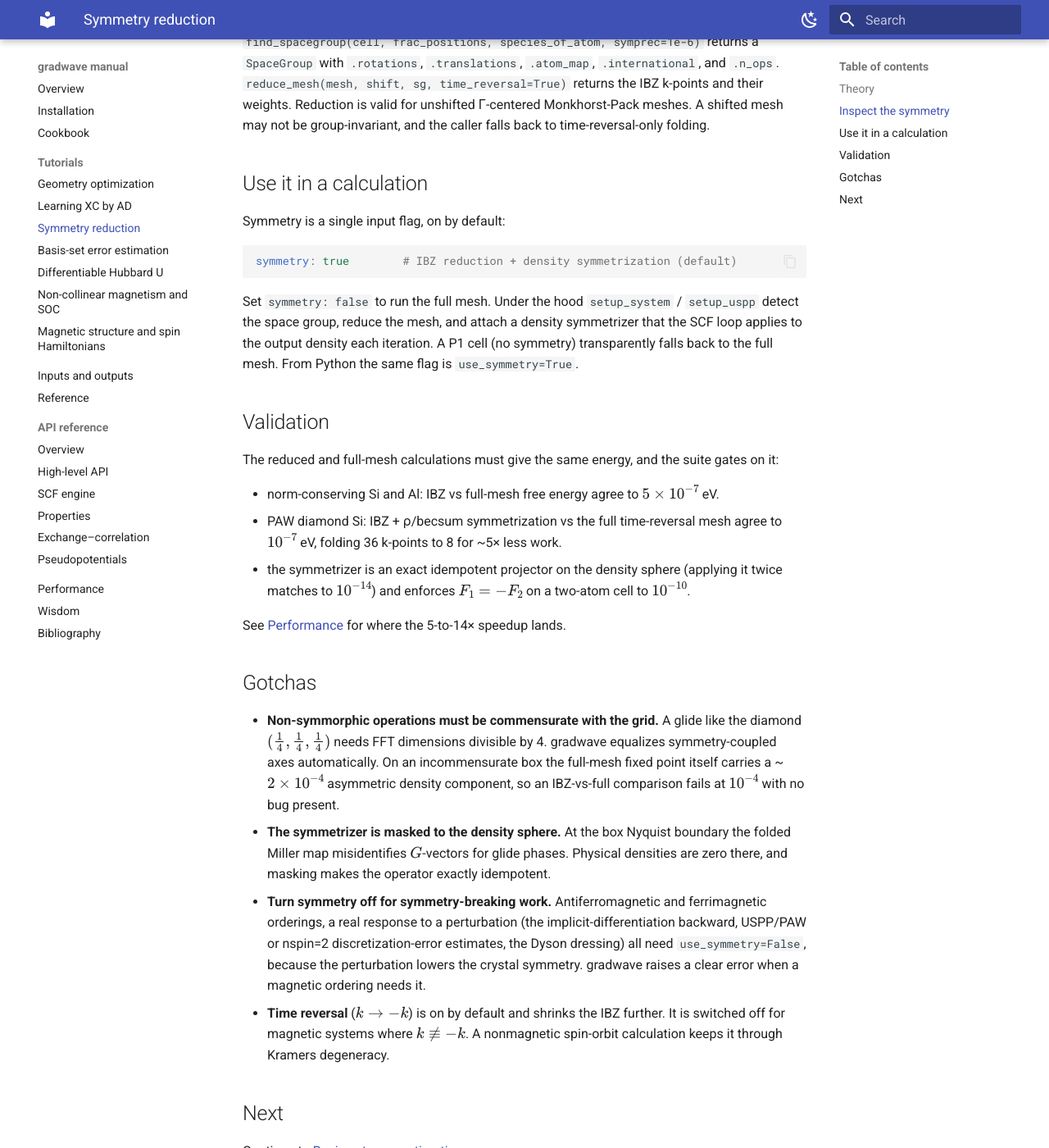
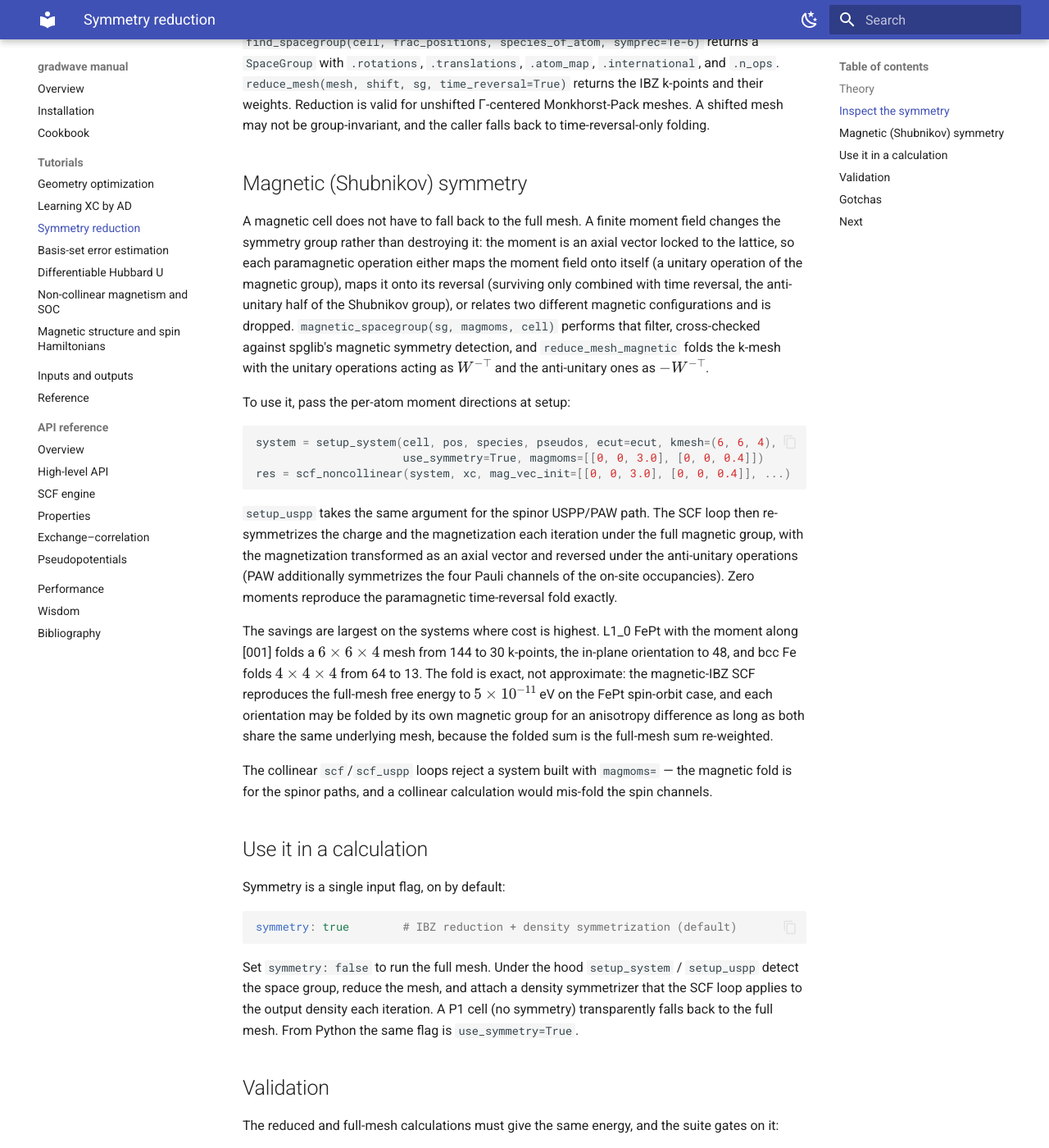
Before and after one commit to wladerer/gradwave, an MkDocs documentation site: the page built from docs/manual/symmetry.md, in a window 1280 px wide and 1400 px high, scrolled down 1336 px. Shown: the whole window at 82% size. Built offline with MkDocs 1.6.1 and Material for MkDocs 9.7.7, drawn with Linux system fonts in a browser that asks for light colours; some of the changed text lies outside the part shown.

Commit message:
docs: catch the manual and README up to the landed features
The audit found the paperwork one generation behind the code. Fixes:
- symmetry.md: document the magnetic (Shubnikov) symmetry path (magmoms=,
  measured folds, 5e-11 eV exactness) and retire the turn-symmetry-off
  advice for magnetic orderings.
- noncollinear-soc.md: the full-mesh fallback claim for magnetic cells is
  no longer true; point at the magnetic fold instead.
- performance.md: document the opt-in local-TF preconditioner and its
  measured slab iteration counts.
- io.md: document the relax.xyz extended-xyz trajectory output.
- README.md: refresh capabilities and scope fences (USPP/PAW now carries
  symmetry, spin forces/stress, SOC, +U, GPU batching; NC forces/stress
  remain nspin=1).
- ideas.md: the SCF/smearing/k-point error estimators listed as open are
  built and tested (postscf/convergence_error.py) - record that.

Co-Authored-By: Claude Fable 5 <noreply@anthropic.com>

````diff
--- a/docs/manual/symmetry.md
+++ b/docs/manual/symmetry.md
@@ -59,6 +59,47 @@ k-points and their weights. Reduction is valid for unshifted Γ-centered
 Monkhorst-Pack meshes. A shifted mesh may not be group-invariant, and the caller
 falls back to time-reversal-only folding.
 
+## Magnetic (Shubnikov) symmetry
+
+A magnetic cell does not have to fall back to the full mesh. A finite moment
+field changes the symmetry group rather than destroying it: the moment is an
+axial vector locked to the lattice, so each paramagnetic operation either maps
+the moment field onto itself (a unitary operation of the magnetic group), maps
+it onto its reversal (surviving only combined with time reversal, the
+anti-unitary half of the Shubnikov group), or relates two different magnetic
+configurations and is dropped. `magnetic_spacegroup(sg, magmoms, cell)` performs
+that filter, cross-checked against spglib's magnetic symmetry detection, and
+`reduce_mesh_magnetic` folds the k-mesh with the unitary operations acting as
+$W^{-\top}$ and the anti-unitary ones as $-W^{-\top}$.
+
+To use it, pass the per-atom moment directions at setup:
+
+```python
+system = setup_system(cell, pos, species, pseudos, ecut=ecut, kmesh=(6, 6, 4),
+                      use_symmetry=True, magmoms=[[0, 0, 3.0], [0, 0, 0.4]])
+res = scf_noncollinear(system, xc, mag_vec_init=[[0, 0, 3.0], [0, 0, 0.4]], ...)
+```
+
+`setup_uspp` takes the same argument for the spinor USPP/PAW path. The SCF loop
+then re-symmetrizes the charge and the magnetization each iteration under the
+full magnetic group, with the magnetization transformed as an axial vector and
+reversed under the anti-unitary operations (PAW additionally symmetrizes the
+four Pauli channels of the on-site occupancies). Zero moments reproduce the
+paramagnetic time-reversal fold exactly.
+
+The savings are largest on the systems where cost is highest. L1_0 FePt with the
+moment along [001] folds a $6\times6\times4$ mesh from 144 to 30 k-points, the
+in-plane orientation to 48, and bcc Fe folds $4\times4\times4$ from 64 to 13.
+The fold is exact, not approximate: the magnetic-IBZ SCF reproduces the
+full-mesh free energy to $5\times10^{-11}$ eV on the FePt spin-orbit case, and
+each orientation may be folded by its own magnetic group for an anisotropy
+difference as long as both share the same underlying mesh, because the folded
+sum is the full-mesh sum re-weighted.
+
+The collinear `scf`/`scf_uspp` loops reject a system built with `magmoms=` —
+the magnetic fold is for the spinor paths, and a collinear calculation would
+mis-fold the spin channels.
+
 ## Use it in a calculation
 
 Symmetry is a single input flag, on by default:
@@ -97,14 +138,19 @@ See [Performance](performance.md) for where the 5-to-14× speedup lands.
 - **The symmetrizer is masked to the density sphere.** At the box Nyquist boundary
   the folded Miller map misidentifies $G$-vectors for glide phases. Physical
   densities are zero there, and masking makes the operator exactly idempotent.
-- **Turn symmetry off for symmetry-breaking work.** Antiferromagnetic and
-  ferrimagnetic orderings, a real response to a perturbation (the implicit-differentiation
-  backward, USPP/PAW or nspin=2 discretization-error estimates, the Dyson dressing)
-  all need `use_symmetry=False`, because the perturbation lowers the crystal
-  symmetry. gradwave raises a clear error when a magnetic ordering needs it.
-- **Time reversal** ($k \to -k$) is on by default and shrinks the IBZ further. It
-  is switched off for magnetic systems where $k \not\equiv -k$. A nonmagnetic
-  spin-orbit calculation keeps it through Kramers degeneracy.
+- **Turn symmetry off for symmetry-breaking work.** A real response to a
+  perturbation (the implicit-differentiation backward, USPP/PAW or nspin=2
+  discretization-error estimates, the Dyson dressing) needs `use_symmetry=False`,
+  because the perturbation lowers the crystal symmetry. For a magnetic ordering
+  the right tool is the magnetic group above: pass `magmoms=` instead of turning
+  symmetry off, and gradwave raises a clear error when a collinear path is asked
+  to consume a magnetic system.
+- **Time reversal** ($k \to -k$) is on by default and shrinks the IBZ further.
+  A net moment breaks it as a standalone symmetry, but operations that reverse
+  the moment survive combined with it as the anti-unitary half of the magnetic
+  group, so part of the reduction comes back through `magmoms=`. A nonmagnetic
+  spin-orbit calculation keeps the full time-reversal fold through Kramers
+  degeneracy.
 
 ## Next
 
````
Also changed, not shown: README.md (+35 -14 lines), docs/ideas.md (+14 -5 lines), docs/manual/io.md (+9 -1 lines), docs/manual/noncollinear-soc.md (+12 -5 lines), docs/manual/performance.md (+18 -0 lines).
